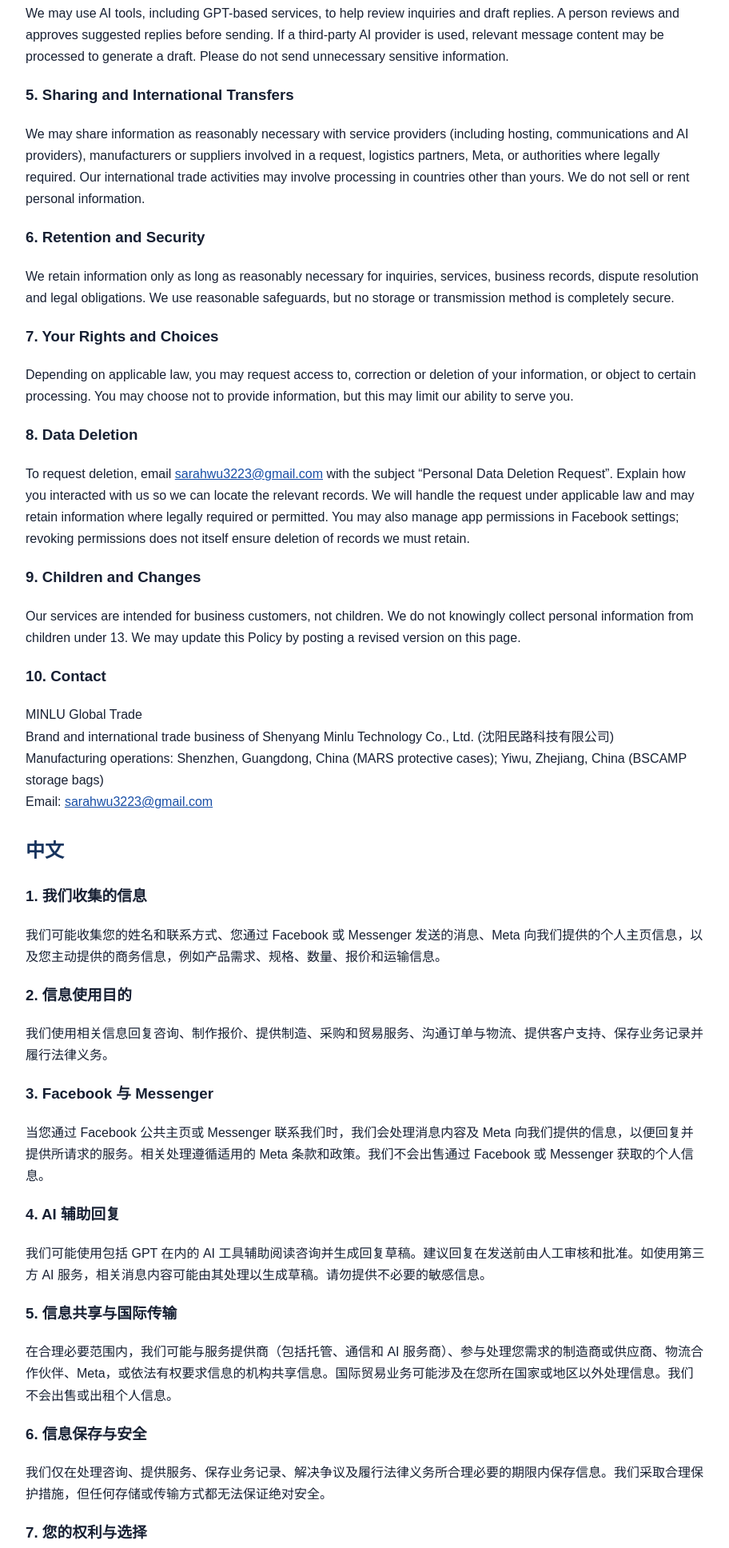
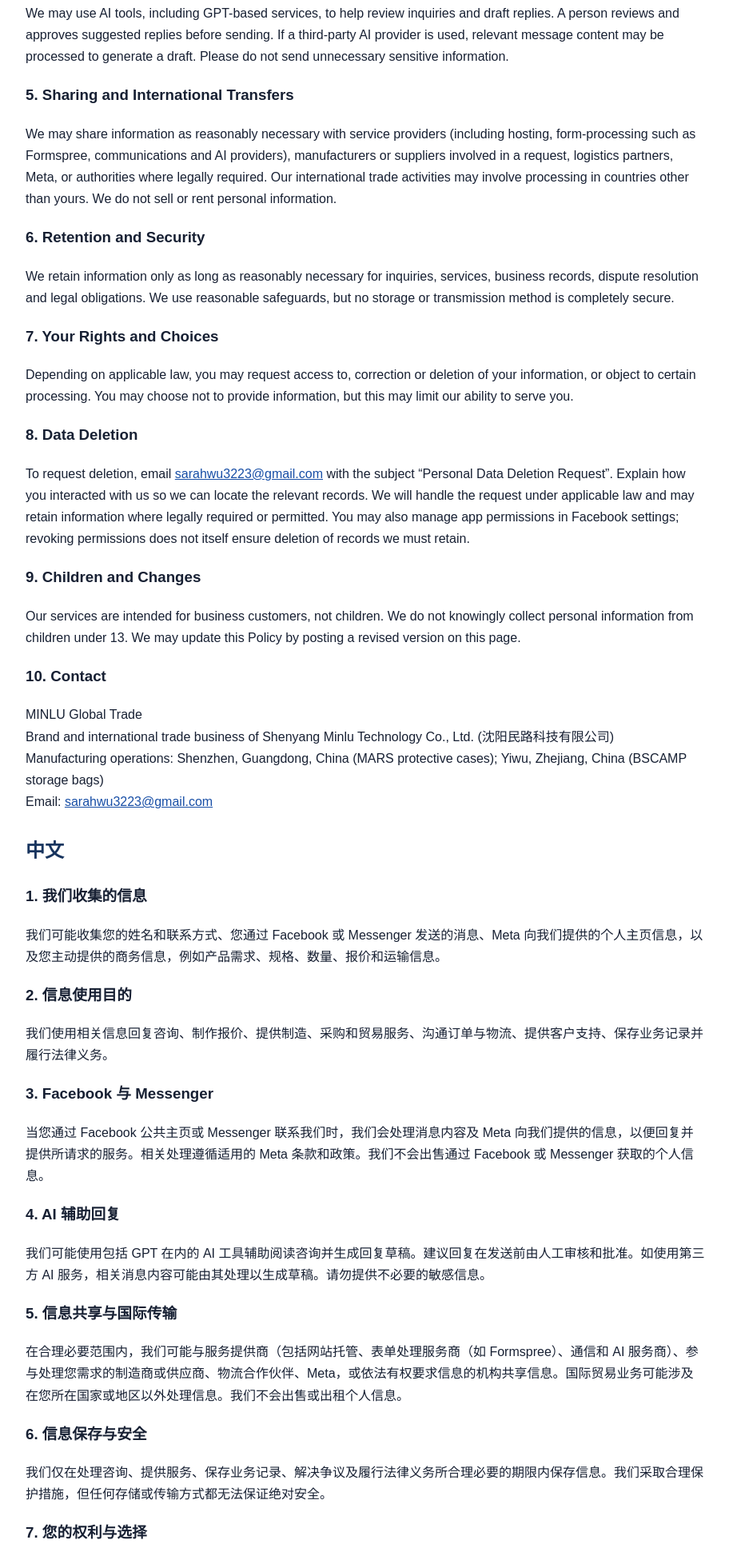
Before and after one commit to sarahwu3223/GLOBAL-TRADE-EMPIRE, a plain HTML site: page privacy.html in a window 1280 px wide. Shown: the part 867-2803 px from the top of the page at 80% size, without its empty margins (183-1095 px from the left). Drawn offline with Linux system fonts and the light colour scheme.

Commit message:
Update MINLU privacy policy to disclose Formspree inquiry processing

```diff
--- a/privacy.html
+++ b/privacy.html
@@ -4,7 +4,7 @@
 <h3>2. How We Use Information</h3><p>We use information to respond to inquiries, prepare quotations, provide manufacturing, sourcing and trade services, communicate about orders and logistics, provide support, maintain business records and comply with law.</p>
 <h3>3. Facebook and Messenger</h3><p>If you contact our Facebook Page or Messenger, we process message content and information Meta makes available to us to respond and provide requested services. Our use is subject to applicable Meta terms and policies. We do not sell personal information obtained through Facebook or Messenger.</p>
 <h3>4. AI-Assisted Replies</h3><p>We may use AI tools, including GPT-based services, to help review inquiries and draft replies. A person reviews and approves suggested replies before sending. If a third-party AI provider is used, relevant message content may be processed to generate a draft. Please do not send unnecessary sensitive information.</p>
-<h3>5. Sharing and International Transfers</h3><p>We may share information as reasonably necessary with service providers (including hosting, communications and AI providers), manufacturers or suppliers involved in a request, logistics partners, Meta, or authorities where legally required. Our international trade activities may involve processing in countries other than yours. We do not sell or rent personal information.</p>
+<h3>5. Sharing and International Transfers</h3><p>We may share information as reasonably necessary with service providers (including hosting, form-processing such as Formspree, communications and AI providers), manufacturers or suppliers involved in a request, logistics partners, Meta, or authorities where legally required. Our international trade activities may involve processing in countries other than yours. We do not sell or rent personal information.</p>
 <h3>6. Retention and Security</h3><p>We retain information only as long as reasonably necessary for inquiries, services, business records, dispute resolution and legal obligations. We use reasonable safeguards, but no storage or transmission method is completely secure.</p>
 <h3>7. Your Rights and Choices</h3><p>Depending on applicable law, you may request access to, correction or deletion of your information, or object to certain processing. You may choose not to provide information, but this may limit our ability to serve you.</p>
 <h3>8. Data Deletion</h3><p>To request deletion, email <a href="mailto:sarahwu3223@gmail.com">sarahwu3223@gmail.com</a> with the subject “Personal Data Deletion Request”. Explain how you interacted with us so we can locate the relevant records. We will handle the request under applicable law and may retain information where legally required or permitted. You may also manage app permissions in Facebook settings; revoking permissions does not itself ensure deletion of records we must retain.</p>
@@ -15,7 +15,7 @@
 <h3>2. 信息使用目的</h3><p>我们使用相关信息回复咨询、制作报价、提供制造、采购和贸易服务、沟通订单与物流、提供客户支持、保存业务记录并履行法律义务。</p>
 <h3>3. Facebook 与 Messenger</h3><p>当您通过 Facebook 公共主页或 Messenger 联系我们时，我们会处理消息内容及 Meta 向我们提供的信息，以便回复并提供所请求的服务。相关处理遵循适用的 Meta 条款和政策。我们不会出售通过 Facebook 或 Messenger 获取的个人信息。</p>
 <h3>4. AI 辅助回复</h3><p>我们可能使用包括 GPT 在内的 AI 工具辅助阅读咨询并生成回复草稿。建议回复在发送前由人工审核和批准。如使用第三方 AI 服务，相关消息内容可能由其处理以生成草稿。请勿提供不必要的敏感信息。</p>
-<h3>5. 信息共享与国际传输</h3><p>在合理必要范围内，我们可能与服务提供商（包括托管、通信和 AI 服务商）、参与处理您需求的制造商或供应商、物流合作伙伴、Meta，或依法有权要求信息的机构共享信息。国际贸易业务可能涉及在您所在国家或地区以外处理信息。我们不会出售或出租个人信息。</p>
+<h3>5. 信息共享与国际传输</h3><p>在合理必要范围内，我们可能与服务提供商（包括网站托管、表单处理服务商（如 Formspree）、通信和 AI 服务商）、参与处理您需求的制造商或供应商、物流合作伙伴、Meta，或依法有权要求信息的机构共享信息。国际贸易业务可能涉及在您所在国家或地区以外处理信息。我们不会出售或出租个人信息。</p>
 <h3>6. 信息保存与安全</h3><p>我们仅在处理咨询、提供服务、保存业务记录、解决争议及履行法律义务所合理必要的期限内保存信息。我们采取合理保护措施，但任何存储或传输方式都无法保证绝对安全。</p>
 <h3>7. 您的权利与选择</h3><p>根据适用法律，您可能有权请求查阅、更正或删除个人信息，或反对某些处理活动。您可以选择不提供信息，但这可能影响我们为您提供服务。</p>
 <h3>8. 信息删除</h3><p>如需申请删除信息，请发送邮件至 <a href="mailto:sarahwu3223@gmail.com">sarahwu3223@gmail.com</a>，主题注明“Personal Data Deletion Request（个人信息删除申请）”，并说明您曾如何与我们联系，以便我们查找记录。我们将依据适用法律处理申请；法律要求或允许保留的信息可能无法立即删除。您也可以在 Facebook 设置中管理应用权限；撤销权限本身并不保证依法必须保留的记录会被删除。</p>
```
